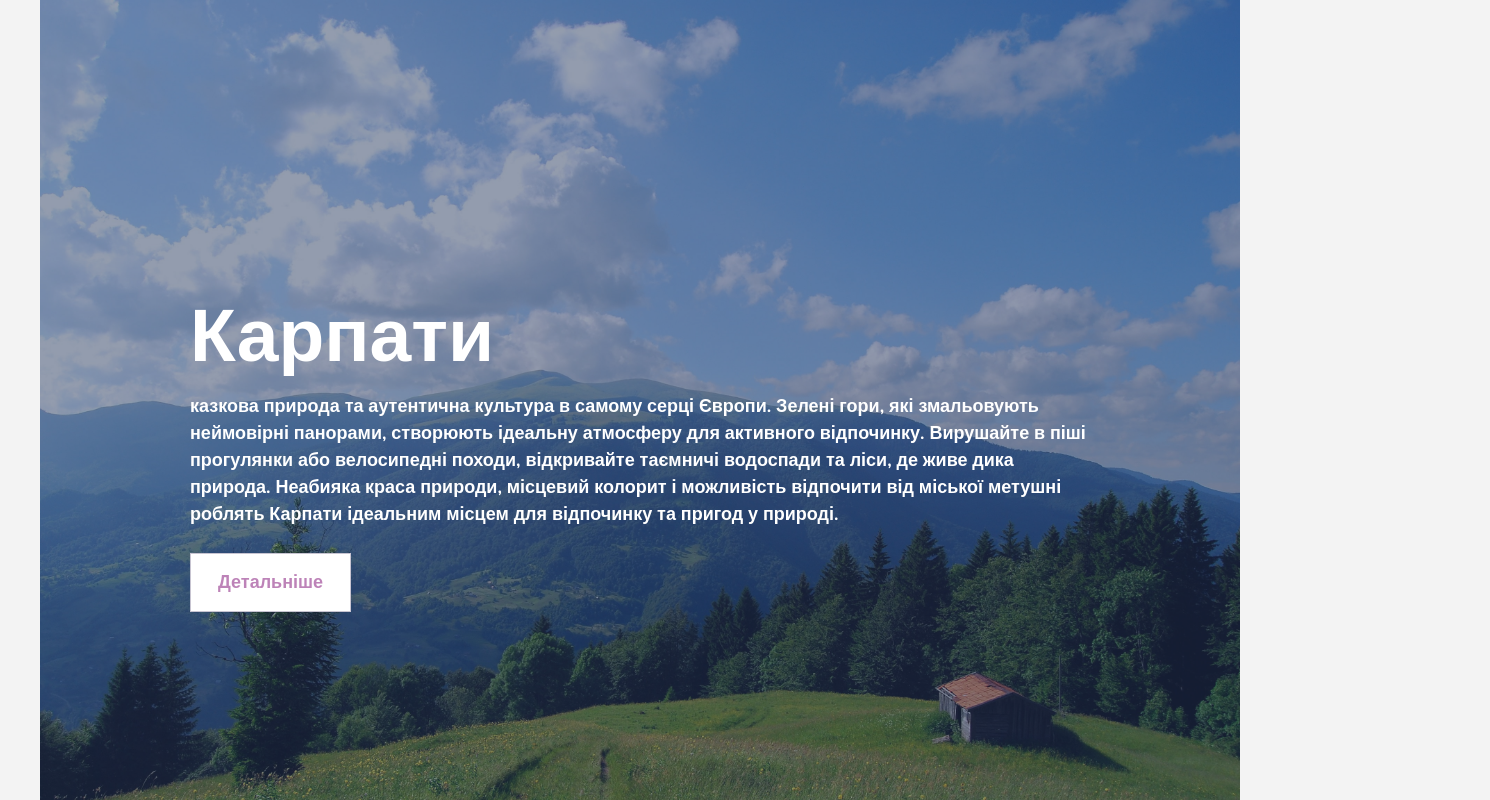
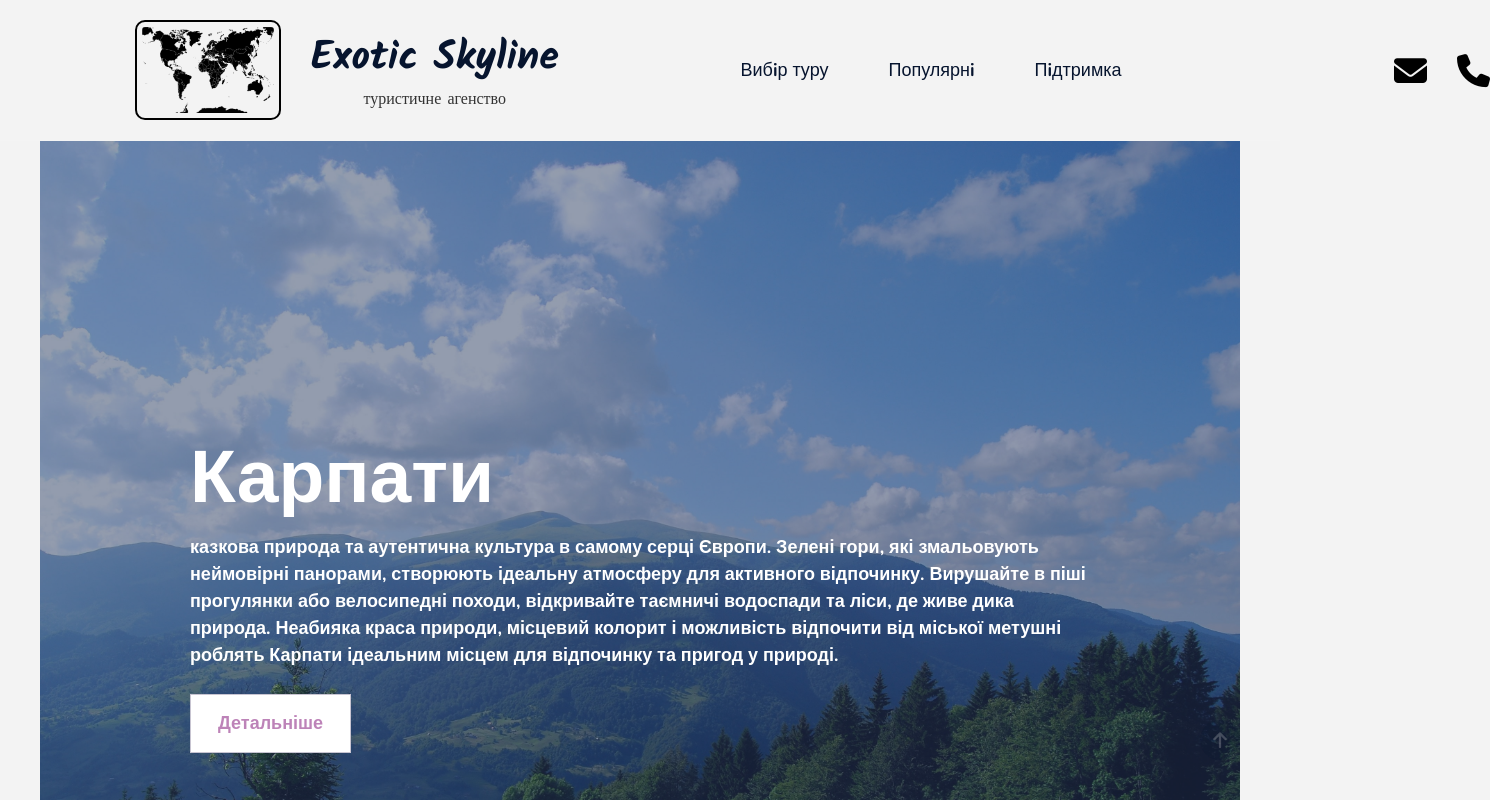
Before and after one commit to sezhz/travel-agency, a React (Create React App) app: page / in a window 1280 px wide. Shown: the top 800 px of the page, 1490 px wide, since content can reach past the window. Built offline with nearby package versions, Linux system fonts and the light colour scheme.

Commit message:
header-content

```diff
--- a/public/index.html
+++ b/public/index.html
@@ -2,7 +2,13 @@
 <html lang="en">
   <head>
     <meta charset="utf-8" />
-    <meta name="viewport" content="width=device-width, initial-scale=1.0" />
+    <meta name="viewport" content="width=device-width, initial-scale=1" />
+    <link rel="preconnect" href="https://fonts.googleapis.com" />
+    <link rel="preconnect" href="https://fonts.gstatic.com" crossorigin />
+    <link
+      href="https://fonts.googleapis.com/css2?family=Kalam:wght@700&display=swap"
+      rel="stylesheet"
+    />
     <link rel="preconnect" href="https://fonts.googleapis.com" />
     <link rel="preconnect" href="https://fonts.gstatic.com" crossorigin />
     <link
@@ -16,7 +22,10 @@
       rel="stylesheet"
     />
     <title>Travel Agency</title>
-    <link rel="stylesheet" href="https://cdnjs.cloudflare.com/ajax/libs/font-awesome/6.1.0/css/all.min.css">
+    <link
+      rel="stylesheet"
+      href="https://cdnjs.cloudflare.com/ajax/libs/font-awesome/6.1.0/css/all.min.css"
+    />
   </head>
 
   <body>
--- a/src/App.js
+++ b/src/App.js
@@ -3,10 +3,12 @@
 import TourSelect from "./components/TourSelect";
 import Popular from "./components/Popular";
 import Support from "./components/Support";
+import Header from "./components/Header";
 
 function App() {
   return (
     <div>
+      <Header />
       <Hero />
       <TourSelect />
       <Popular />
--- /dev/null
+++ b/src/components/Header.jsx
@@ -0,0 +1,65 @@
+import React, { useState } from "react";
+import wordMap from "../img/wordmap.png";
+import Modal from "./Modal";
+
+const Header = () => {
+  const [isModalOpen, setIsModalOpen] = useState(false);
+  const [isPhoneVisible, setIsPhoneVisible] = useState(false);
+
+  const openModal = () => {
+    setIsModalOpen(true);
+  };
+
+  const closeModal = () => {
+    setIsModalOpen(false);
+  };
+
+  const togglePhones = () => {
+    setIsPhoneVisible(!isPhoneVisible);
+  };
+
+  const scrollToTop = () => {
+    window.scrollTo({
+      top: 0,
+      behavior: "smooth",
+    });
+  };
+
+  return (
+    <div className="header">
+      <div className="container">
+        <div className="map-container">
+          <img src={wordMap} alt="map" />
+          <div className="map-text">
+            <h2>Exotic Skyline</h2>
+            <p>туристичне агенство</p>
+          </div>
+          <div className="navigation">
+            <a href="#tour-select">Вибiр туру</a>
+            <a href="#popular">Популярнi</a>
+            <a href="#support">Пiдтримка</a>
+          </div>
+          <div className="icons">
+            <i class="fa-solid fa-envelope" onClick={openModal}></i>
+            <i class="fa-solid fa-phone" onClick={togglePhones}></i>
+          </div>
+        </div>
+        <div className={`phones-container ${isPhoneVisible ? "visible" : ""}`}>
+          <div className="phones-title">
+            <h2>Телефони</h2>
+          </div>
+          <div className="phones-content">
+            <h2>+38(097)666-22-45</h2>
+            <h2>+38(050)031-95-89</h2>
+          </div>
+        </div>
+        <div className="scroll-to-top-button" onClick={scrollToTop}>
+          <i className="fa-solid fa-arrow-up"></i>
+        </div>
+      </div>
+      <Modal isOpen={isModalOpen} onClose={closeModal} />
+    </div>
+  );
+};
+
+export default Header;
--- a/src/components/Hero.jsx
+++ b/src/components/Hero.jsx
@@ -106,6 +106,7 @@
     <>
       <PreloadImages images={images} />
       <div
+        id="hero"
         className="hero"
         style={backgroundImageStyle}
         onMouseEnter={() => setIsHovered(true)}
--- a/src/components/Popular.jsx
+++ b/src/components/Popular.jsx
@@ -23,7 +23,7 @@
   }, []);
 
   return (
-    <div className="popular">
+    <div id="popular" className="popular">
       <div className="popular-section">
         <div className="container">
           <div className="popular-title">
--- a/src/components/Support.jsx
+++ b/src/components/Support.jsx
@@ -13,7 +13,7 @@
   };
 
   return (
-    <div className="support">
+    <div id="support" className="support">
       <div className="container">
         <div className="support-content">
           <h2 className="support-text">Отримати консультацiю</h2>
--- a/src/components/TourSelect.jsx
+++ b/src/components/TourSelect.jsx
@@ -14,7 +14,7 @@
     <div className="tour-select">
       <div className="container">
         <div className="tour-select-wrap">
-          <div className="tour-select-content">
+          <div id="tour-select" className="tour-select-content">
             <div className="tour-title">
               <p>Пошук туру</p>
             </div>
--- /dev/null
+++ b/src/styles/HeaderStyles/_header.scss
@@ -0,0 +1,165 @@
+@use "../global/boilerplate" as *;
+@use "../global/colors" as *;
+@use "../global/typography" as *;
+
+.header {
+  position: relative;
+  padding: 0 100px;
+  width: 100%;
+  left: 0;
+  top: 0;
+  z-index: 1000;
+  border-bottom: 1px solid rgba(255, 255, 255, 0.06);
+
+  @media (max-width: 768px) {
+    padding: 0;
+  }
+
+  .map-container {
+    height: 100px;
+    margin: 20px;
+    display: flex;
+    flex-direction: row;
+    align-items: center;
+
+    img {
+      max-height: 100%;
+      width: auto;
+      margin-right: 30px;
+      padding: 5px;
+      border: 2px solid black;
+      border-radius: 10px;
+    }
+
+    .map-text {
+      text-align: center;
+
+      h2 {
+        font-size: 40px;
+        font-family: "Kalam", cursive;
+        color: $blue-dark;
+        white-space: nowrap;
+      }
+
+      p {
+        font-family: "Kalam", cursive;
+        font-weight: 100;
+        font-size: 16px;
+      }
+    }
+
+    .icons {
+      margin-left: 24%;
+      display: flex;
+      flex-direction: row;
+
+      @media (max-width: 768px) {
+        margin-left: 5%;
+      }
+
+      i {
+        position: relative;
+        font-size: 33px;
+        color: black;
+        cursor: pointer;
+        margin-left: 30px;
+
+        &:hover {
+          color: $blue-medium;
+        }
+      }
+    }
+
+    .navigation {
+      margin-left: 18%;
+      display: flex;
+      flex-direction: row;
+      white-space: nowrap;
+      gap: 60px;
+
+      a {
+        text-decoration: none;
+        color: $blue-dark;
+        font-weight: 100;
+
+        @media (max-width: 768px) {
+          font-size: 25px;
+        }
+
+        &:hover {
+          color: $blue-light;
+        }
+      }
+    }
+  }
+
+  .phones-container {
+    border-top: 2px solid $blue-medium;
+    display: none;
+    background-color: #f9f9f9;
+    padding: 20px;
+    width: 0;
+    overflow: hidden;
+
+    &.visible {
+      display: block;
+      position: absolute;
+      top: 90px;
+      right: 80px;
+      width: 400px;
+      animation: expand 1s ease-in-out;
+    }
+
+    .phones-title {
+      padding-bottom: 8px;
+      border-bottom: 1px solid #efefef;
+      color: $blue-dark;
+    }
+
+    .phones-content {
+      display: flex;
+      flex-direction: column;
+      justify-content: center;
+
+      h2 {
+        font-size: 20px;
+        font-family: $text-font;
+        color: $blue-dark;
+        font-weight: 100;
+        border-bottom: 1px solid #efefef;
+        padding: 10px 0;
+        white-space: nowrap;
+      }
+    }
+  }
+
+  .scroll-to-top-button {
+    position: fixed;
+    bottom: 40px;
+    right: 40px;
+    background-color: #06142e;
+    color: #fff;
+    width: 40px;
+    height: 40px;
+    border-radius: 50%;
+    display: flex;
+    align-items: center;
+    justify-content: center;
+    cursor: pointer;
+    opacity: 0.2;
+    transition: opacity 0.5s ease-in-out;
+
+    &:hover {
+      opacity: 1;
+    }
+  }
+}
+
+@keyframes expand {
+  from {
+    width: 100px;
+  }
+  to {
+    width: 400px;
+  }
+}
--- /dev/null
+++ b/src/styles/HeaderStyles/_index.scss
@@ -0,0 +1 @@
+@forward "./header";
```
Also changed, not shown: src/dist/styles.css, src/dist/styles.scss, src/img/wordmap.png (added), 1 other file (tests, documents, lock files or other folders).
